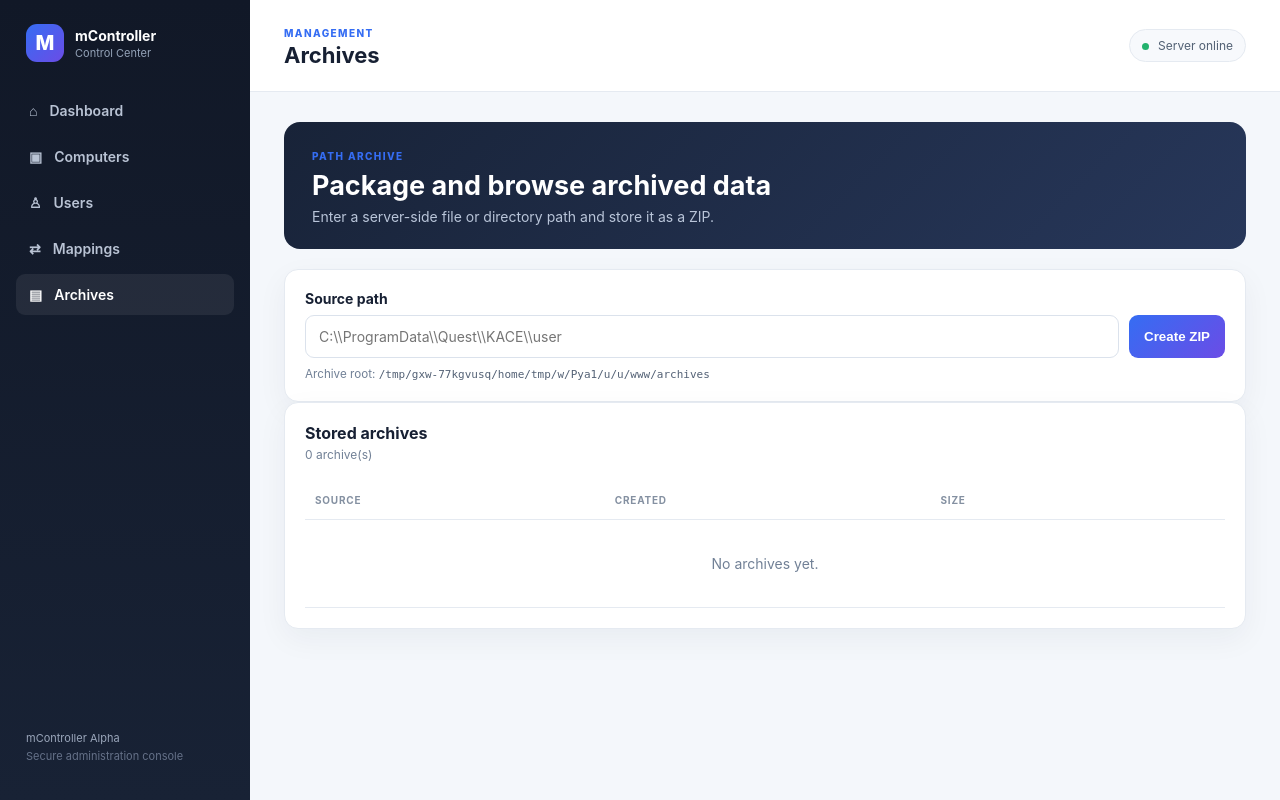
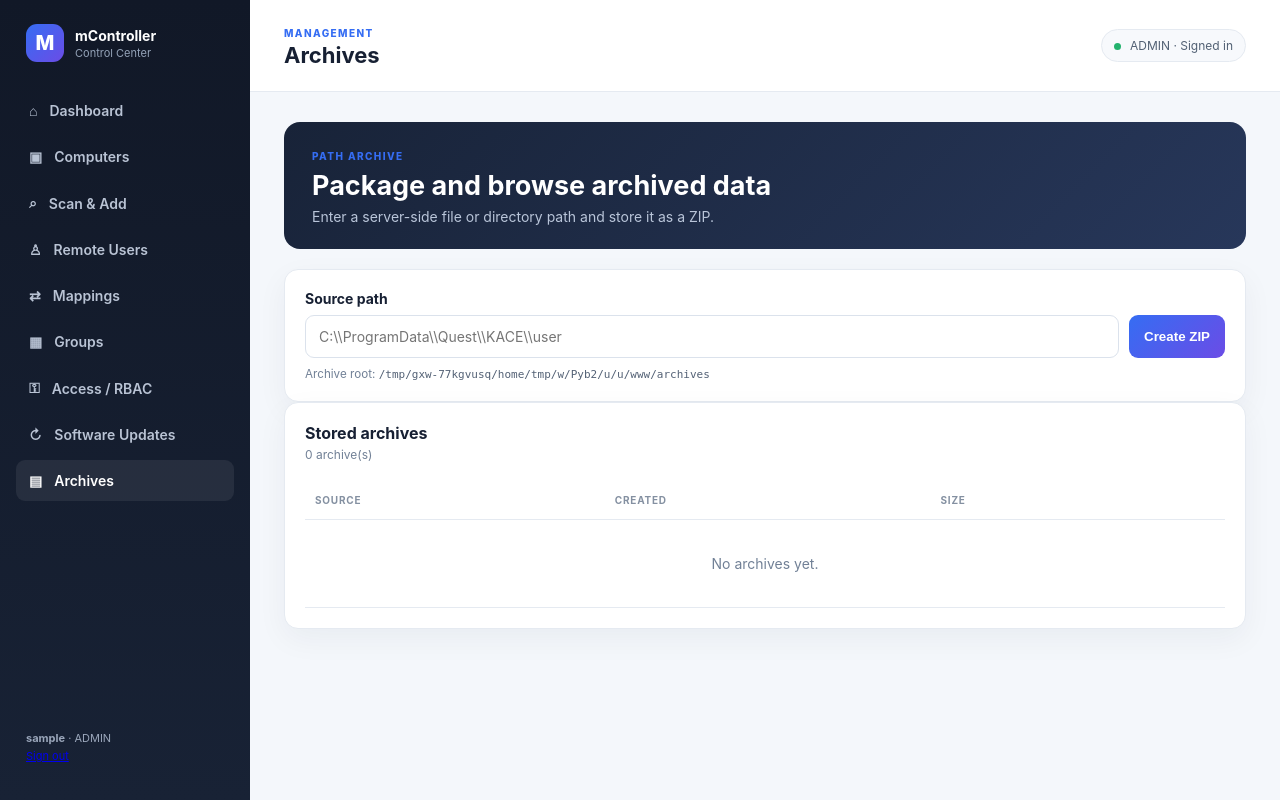
Before and after one commit to manralgs/mcontrolleralpha, a Flask app: page /archives in a window 1280 px wide. Run offline with Flask 3, Linux system fonts and the light colour scheme; the visitor is signed in with stand-in values (Sample User, id 1); data comes from the database, SQL or seed files in the repository; data that the repository does not hold is empty.

Commit message:
Update UI for authentication RBAC discovery groups and platforms

```diff
--- a/templates/base.html
+++ b/templates/base.html
@@ -1,23 +1,7 @@
 <!doctype html>
-<html lang="en"><head><meta charset="utf-8"><meta name="viewport" content="width=device-width,initial-scale=1">
-<title>{% block title %}mController{% endblock %}</title>
-<link rel="stylesheet" href="{{ url_for('static', filename='css/app.css') }}">
-</head><body>
-<div class="shell">
-<aside class="sidebar">
-  <div class="brand"><span class="brand-mark">M</span><div><b>mController</b><small>Control Center</small></div></div>
-  <nav>
-    <a class="{{ 'active' if request.path=='/' else '' }}" href="/">⌂ <span>Dashboard</span></a>
-    <a class="{{ 'active' if request.path.startswith('/computers') else '' }}" href="/computers">▣ <span>Computers</span></a>
-    <a class="{{ 'active' if request.path.startswith('/users') else '' }}" href="/users">♙ <span>Users</span></a>
-    <a class="{{ 'active' if request.path.startswith('/mappings') else '' }}" href="/mappings">⇄ <span>Mappings</span></a>
-    <a class="{{ 'active' if request.path.startswith('/archives') else '' }}" href="/archives">▤ <span>Archives</span></a>
-  </nav>
-  <div class="side-footer">mController Alpha<br><span>Secure administration console</span></div>
-</aside>
-<section class="content">
-<header class="topbar"><div><span class="eyebrow">MANAGEMENT</span><h1>{% block heading %}Dashboard{% endblock %}</h1></div>
-<div class="status"><i></i> Server online</div></header>
-<main>{% block content %}{% endblock %}</main>
-</section></div>
-</body></html>
+<html lang="en"><head><meta charset="utf-8"><meta name="viewport" content="width=device-width,initial-scale=1"><title>{% block title %}mController{% endblock %}</title><link rel="stylesheet" href="{{ url_for('static', filename='css/app.css') }}"></head>
+<body><div class="shell"><aside class="sidebar"><div class="brand"><span class="brand-mark">M</span><div><b>mController</b><small>Control Center</small></div></div>
+<nav><a class="{{ 'active' if request.path=='/' else '' }}" href="/">⌂ <span>Dashboard</span></a>
+{% if current_account %}<a class="{{ 'active' if request.path.startswith('/computers') else '' }}" href="/computers">▣ <span>Computers</span></a><a class="{{ 'active' if request.path.startswith('/scan') else '' }}" href="/scan">⌕ <span>Scan & Add</span></a><a class="{{ 'active' if request.path.startswith('/users') else '' }}" href="/users">♙ <span>Remote Users</span></a><a class="{{ 'active' if request.path.startswith('/mappings') else '' }}" href="/mappings">⇄ <span>Mappings</span></a><a class="{{ 'active' if request.path.startswith('/groups') else '' }}" href="/groups">▦ <span>Groups</span></a>{% if current_account.role=='admin' %}<a class="{{ 'active' if request.path.startswith('/admin/users') else '' }}" href="/admin/users">⚿ <span>Access / RBAC</span></a><a class="{{ 'active' if request.path.startswith('/updates') else '' }}" href="/updates">↻ <span>Software Updates</span></a>{% endif %}<a class="{{ 'active' if request.path.startswith('/archives') else '' }}" href="/archives">▤ <span>Archives</span></a>{% endif %}</nav>
+<div class="side-footer">{% if current_account %}<b>{{current_account.username}}</b> · {{current_account.role|upper}}<br><a class="logout" href="/logout">Sign out</a>{% else %}mController Alpha<br><span>Secure administration console</span>{% endif %}</div></aside>
+<section class="content"><header class="topbar"><div><span class="eyebrow">MANAGEMENT</span><h1>{% block heading %}Dashboard{% endblock %}</h1></div>{% if current_account %}<div class="status"><i></i> {{current_account.role|upper}} · Signed in</div>{% endif %}</header><main>{% with messages=get_flashed_messages() %}{% if messages %}<div class="notice success">{{messages[0]}}</div>{% endif %}{% endwith %}{% block content %}{% endblock %}</main></section></div></body></html>
```
